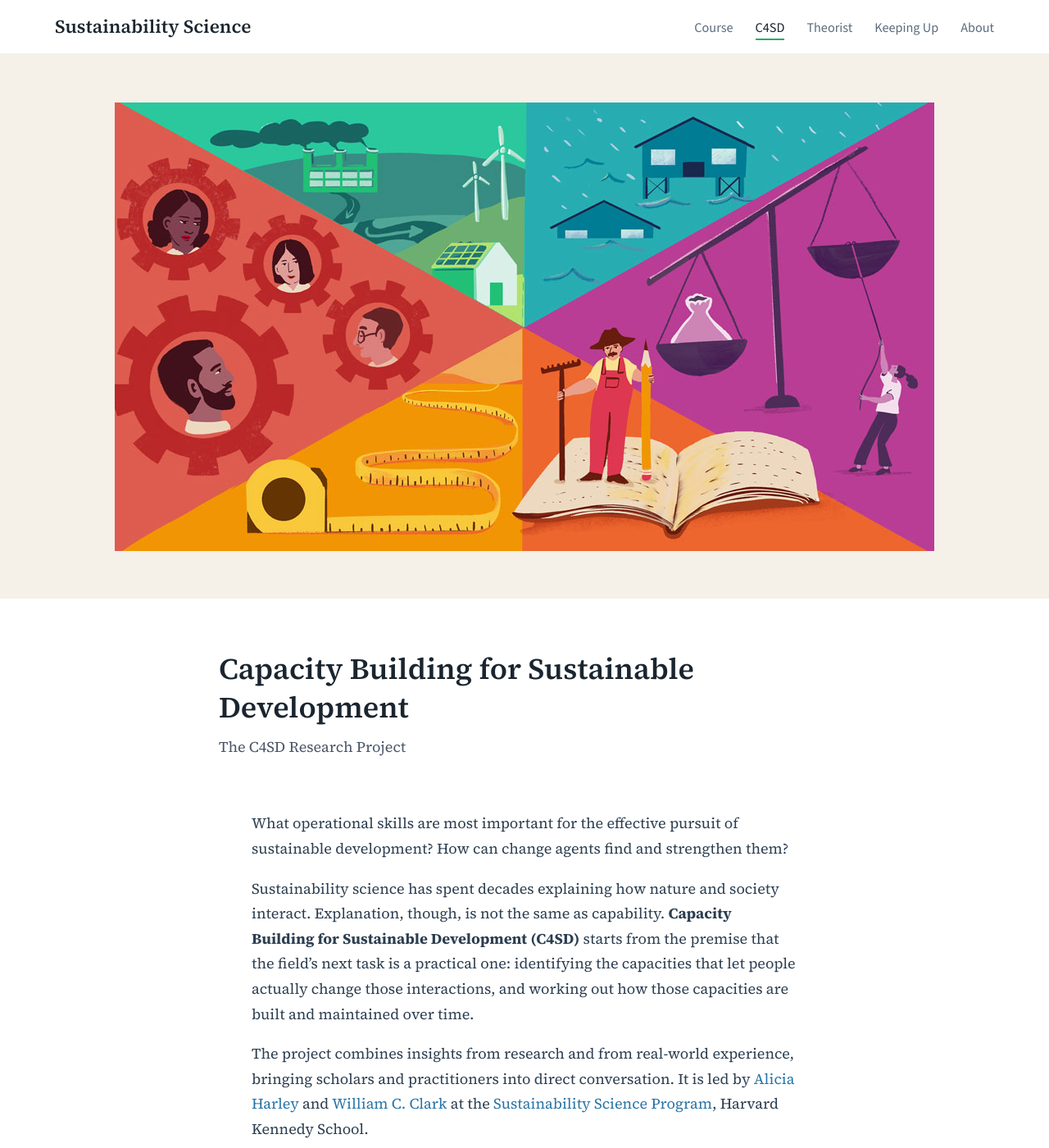
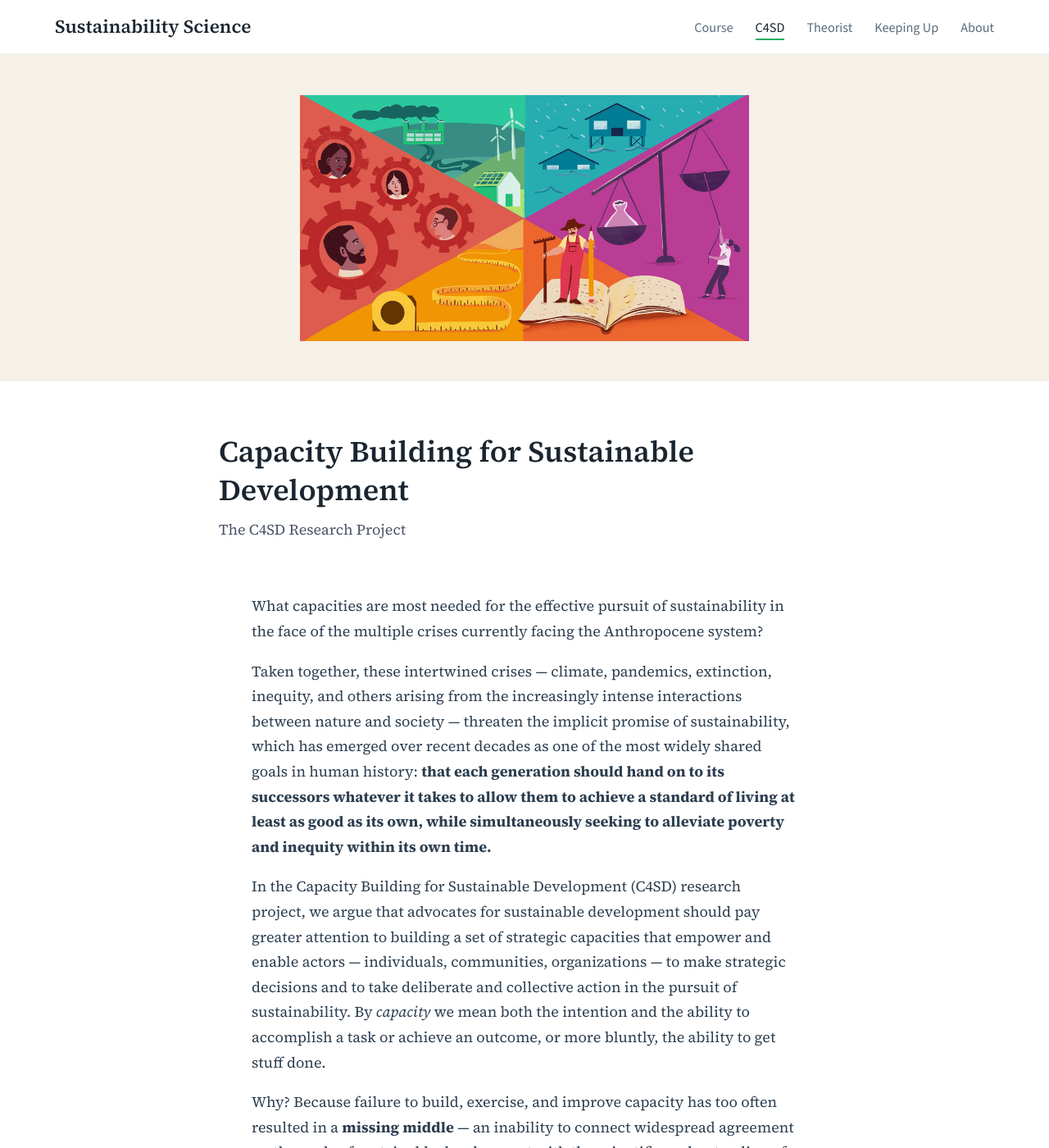
Before and after one commit to agharley/sustsci, a Jekyll site: the page built from c4sd/index.md, in a window 1280 px wide and 1400 px high. Shown: the whole window at 82% size. Built offline with Jekyll 4.4.1, drawn with Linux system fonts in a browser that asks for light colours; some of the changed text lies outside the part shown.

Commit message:
C4Sd page edits

```diff
--- a/assets/css/style.scss
+++ b/assets/css/style.scss
@@ -631,14 +631,25 @@
   justify-content: center;
   align-items: center;
   background: #f5f0e8;
-  padding: 2rem 1rem;
+  padding: 1.5rem 1rem;
 }
 
 .c4sd-banner img {
-  max-width: 1000px;
+  max-width: 820px;
   width: 100%;
+  max-height: 300px;
+  object-fit: contain;
   height: auto;
   display: block;
+}
+
+@media (max-width: 700px) {
+  .c4sd-banner {
+    padding: 1rem 0.75rem;
+  }
+  .c4sd-banner img {
+    max-height: 180px;
+  }
 }
 
 /* Tighter content padding for C4SD */
@@ -1370,3 +1381,23 @@
     max-width: 240px;
   }
 }
+
+/* Figures inside the tight (C4SD) container */
+.page-container-tight figure {
+  margin: 2rem auto;
+  max-width: 520px;
+}
+
+.page-container-tight figure img {
+  width: 100%;
+  height: auto;
+  display: block;
+}
+
+.page-container-tight figcaption {
+  font-size: 0.8125rem;
+  line-height: 1.5;
+  color: var(--color-text-light);
+  margin-top: 0.5rem;
+  text-align: center;
+}
--- a/c4sd/index.md
+++ b/c4sd/index.md
@@ -2,66 +2,96 @@
 layout: page-banner-c4sd
 title: Capacity Building for Sustainable Development
 subtitle: The C4SD Research Project
-description: The C4SD project asks what operational capacities are needed to pursue sustainable development, and how change agents can build and maintain them. Research, seminars, and working papers.
+description: The C4SD project asks what capacities are most needed for the effective pursuit of sustainability, and how they are built and maintained. Research, seminars, and working papers.
 ---
 
-What operational skills are most important for the effective pursuit of sustainable
-development? How can change agents find and strengthen them?
+What capacities are most needed for the effective pursuit of sustainability in the face
+of the multiple crises currently facing the Anthropocene system?
 
-Sustainability science has spent decades explaining how nature and society interact.
-Explanation, though, is not the same as capability. **Capacity Building for Sustainable
-Development (C4SD)** starts from the premise that the field's next task is a practical
-one: identifying the capacities that let people actually change those interactions, and
-working out how those capacities are built and maintained over time.
+Taken together, these intertwined crises — climate, pandemics, extinction, inequity, and
+others arising from the increasingly intense interactions between nature and society —
+threaten the implicit promise of sustainability, which has emerged over recent decades as
+one of the most widely shared goals in human history: **that each generation should hand
+on to its successors whatever it takes to allow them to achieve a standard of living at
+least as good as its own, while simultaneously seeking to alleviate poverty and inequity
+within its own time.**
 
-The project combines insights from research and from real-world experience, bringing
-scholars and practitioners into direct conversation. It is led by
-[Alicia Harley]({{ '/harley/' | relative_url }}) and [William C. Clark](https://www.hks.harvard.edu/faculty/william-clark)
-at the [Sustainability Science Program](https://www.hks.harvard.edu/centers/mrcbg/programs/sustainability-science-program),
-Harvard Kennedy School.
+In the Capacity Building for Sustainable Development (C4SD) research project, we argue
+that advocates for sustainable development should pay greater attention to building a set
+of strategic capacities that empower and enable actors — individuals, communities,
+organizations — to make strategic decisions and to take deliberate and collective action
+in the pursuit of sustainability. By *capacity* we mean both the intention and the ability
+to accomplish a task or achieve an outcome, or more bluntly, the ability to get stuff done.
 
-<figure>
-  <img src="{{ '/assets/images/C4SD_main_large-thumbnail.jpg' | relative_url }}" alt="Vignettes of the six capacities for sustainable development.">
-  <figcaption>Vignettes of the six capacities necessary for the pursuit of sustainable development: to promote equity, to measure progress, to adapt to shocks and surprises, to transform development pathways, to govern cooperatively, and to link knowledge with action.</figcaption>
-</figure>
+Why? Because failure to build, exercise, and improve capacity has too often resulted in a
+**missing middle** — an inability to connect widespread agreement on the goals of
+sustainable development with the scientific understanding of the dynamics of intertwined
+nature-society systems that set the stage on which those goals must be pursued.
+
+## Why now
+
+Three features of today's world make building these capacities particularly urgent.
+
+**The crises are multiplying and intensifying**, threatening the remarkable progress in
+many dimensions of well-being achieved over the last two centuries.
+
+**The threats are interconnected**, as is the nature-society system from which they
+emerge. Efforts to address them one by one become, at best, a Sisyphean nightmare of
+whack-a-mole, and often end up competing with or undermining one another.
+
+**Better assessments and models are necessary but not sufficient.** Nature-society
+interactions are complex adaptive systems in which novelty, uncertainty, and surprise are
+the norm rather than the exception. This virtually guarantees that even the most
+scientifically informed plans will eventually turn out to be incomplete, if not altogether
+wrong. Effective strategies must complement *thinking through* with *acting out* — treating
+interventions as experiments, learning from them, and course-correcting when forecasts
+inevitably go wrong.
 
 ## The six capacities
 
-Building on the framework developed in
-[Clark & Harley (2020)](https://doi.org/10.1146/annurev-environ-012420-043621), the
-project focuses on six strategic capacities. Each is necessary for the pursuit of
-sustainability. None is sufficient on its own.
+Six capacities emerged from decades of research across multiple interdisciplinary — but
+often disparate — research programs focused on what is needed to foster sustainability
+([Clark & Harley 2020](https://doi.org/10.1146/annurev-environ-012420-043621)). Taken
+together, they enable collaborative action for sustainability in the face of uncertainty.
 
-- **Capacity to promote equity** — both within and among generations
-- **Capacity to measure progress** — toward sustainable development
-- **Capacity to adapt** — development pathways, to protect human well-being in the face of shocks
-- **Capacity to transform** — unsustainable development pathways into sustainable ones
-- **Capacity to govern cooperatively** — building and maintaining collaborative relationships
-- **Capacity to link knowledge with action** — ensuring knowledge is both usable and used
+1. **Capacity to measure progress** toward sustainable development
+2. **Capacity to adapt** development pathways to protect human well-being in the face of shocks
+3. **Capacity to transform** unsustainable development pathways into sustainable ones
+4. **Capacity to promote equity** both within and among generations
+5. **Capacity to govern cooperatively** — to build and maintain collaborative relationships in pursuit of sustainability
+6. **Capacity to link knowledge with action** for sustainability
+
+Each is necessary. None is sufficient on its own. And they are interdependent: even
+well-developed capacities in one area — measurement, for example — routinely fall short
+when unsupported by capacities in others, such as governance or equity. Strategic
+integration across all six remains rare.
+
+<figure>
+  <img src="{{ '/course/images/arer-capacities.png' | relative_url }}" alt="An integrated perspective on the six capacities for sustainable development, arranged around the capacities necessary for sustainable development.">
+  <figcaption>An integrated perspective on capacities for sustainable development. Source: <a href="https://doi.org/10.1146/annurev-environ-012420-043621">Clark & Harley (2020)</a>.</figcaption>
+</figure>
 
 ## What we are learning
 
-**From research.** The six capacities are interdependent, and that interdependence is
-where much of the difficulty lies. A well-developed capacity in one area — measurement,
-say — routinely falls short when it is unsupported by others, such as governance or
-equity. Strategic integration across all six remains rare. Research itself is unevenly
-distributed across regions, sectors, and capacities, and the interactions *among* the
-capacities are the least studied of all.
+**From research.** Work on capacity building for sustainability remains unevenly
+distributed across regions, sectors, and capacities. The interactions *among* the
+capacities — how strength or weakness in one shapes the prospects for others — are
+particularly understudied.
 
-**From practice.** Practitioners have been building, testing, and improving these skills
-for decades, often without calling them capacities. Society already knows more than it
-has organized. The gains available from comparing lessons across places and sectors are
-substantial and largely unrealized — and practitioners, in turn, could draw more
-consistently on what scholarship has established.
+**From practice.** Practitioners have been building, testing, and improving these
+capacities for decades. Society already knows more than it has organized: substantial
+gains are available simply from comparing lessons across places and sectors. And
+practitioners, in turn, could draw more consistently on what scholarship has established.
+
+The C4SD project brings these two bodies of experience into direct conversation, through
+interviews with practitioners and scholars at the forefront of the work and through a
+public seminar series.
 
 ## Seminar series
 
-*Building Capacity for Sustainable Development* is a virtual seminar series bringing
-scholars and practitioners together on each of the six capacities. All sessions are
-free, open to the public, and recorded. Chaired by
-[Alicia Harley]({{ '/harley/' | relative_url }}).
-
-### Core capacity seminars
+*Building Capacity for Sustainable Development* is a virtual seminar series pairing
+scholars with practitioners on each of the six capacities. Sessions are free, open to the
+public, and recorded. Chaired by [Alicia Harley]({{ '/harley/' | relative_url }}).
 
 - **[Capacity to measure progress toward sustainable development](https://www.youtube.com/watch?v=1cYCqBiBwgg)** — Carrie Exton (OECD), Eli Fenichel (Yale), Mary Ruckelshaus (Natural Capital Project)
 - **[Capacity to adapt development pathways in the face of shocks](https://www.youtube.com/watch?v=5xtcykI5R3M)** — Carolyn Kousky (Environmental Defense Fund), Aditi Mukherji (CGIAR), Claudia Thyme (Insurance Development Forum)
@@ -81,9 +109,9 @@
 
 ## Working papers
 
-Each seminar is grounded in a working paper synthesizing what scholarship and practice
-have established about that capacity. Together they form the foundation of a book in
-progress.
+Each seminar is grounded in a working paper reviewing the state of scholarship on that
+capacity, the history of practice, and the lessons emerging at their interface. Together
+they form the foundation of a book in progress.
 
 - [Building Capacity to Measure Sustainability](https://www.hks.harvard.edu/sites/default/files/centers/mrcbg/programs/sustsci/files/Measurement%20Capacity_SSP%20Working%20Paper.pdf) — Working Paper 25-01
 - [Building Capacity to Adapt Development Pathways to Protect Human Well-being in the Face of Shocks](https://www.hks.harvard.edu/sites/default/files/centers/mrcbg/programs/sustsci/files/Adaptation%20Capacity_SSP%20Working%20Paper_FINAL.pdf) — Working Paper 25-02
@@ -91,13 +119,12 @@
 - [Building Capacity to Promote Equity within and among Generations](https://www.hks.harvard.edu/sites/default/files/centers/mrcbg/programs/sustsci/files/Equity%20Capacity_SSP%20Working%20Paper.pdf) — Working Paper 25-04
 - [Building Capacity to Govern Cooperatively in Pursuit of Sustainable Development](https://www.hks.harvard.edu/sites/default/files/centers/mrcbg/programs/sustsci/files/Governance%20Capacity_SSP%20Working%20Paper_Final.pdf) — Working Paper 25-06
 
-<!-- NOTE: there is no published working paper on the capacity to link knowledge with
-     action. The HKS seminar page currently links the *governance* paper for that
-     session, which is an error. Add the paper here once it exists. -->
+<!-- NOTE: no working paper yet on the capacity to link knowledge with action. The HKS
+     seminar page currently links the *governance* paper for that session, in error. -->
 
-## Related
+---
 
-- [Clark, W.C. & Harley, A.G. (2020). Sustainability Science: Toward a Synthesis.](https://doi.org/10.1146/annurev-environ-012420-043621) *Annual Review of Environment and Resources* 45: 331–386.
-- [C4SD at Harvard Kennedy School](https://www.hks.harvard.edu/centers/mrcbg/programs/sustainability-science-program/capacity-building-sustainable-development)
-
-Questions about the project or the seminars? [Email Alicia Harley](mailto:alicia_harley@hks.harvard.edu).
+C4SD is led by [Alicia Harley]({{ '/harley/' | relative_url }}) and
+[William C. Clark](https://www.hks.harvard.edu/faculty/william-clark) at the
+[Sustainability Science Program](https://www.hks.harvard.edu/centers/mrcbg/programs/sustainability-science-program),
+Harvard Kennedy School. Questions? [Email Alicia Harley](mailto:alicia_harley@hks.harvard.edu).
```
Also changed, not shown: other parts of c4sd/index.md (+1 -3 lines).
